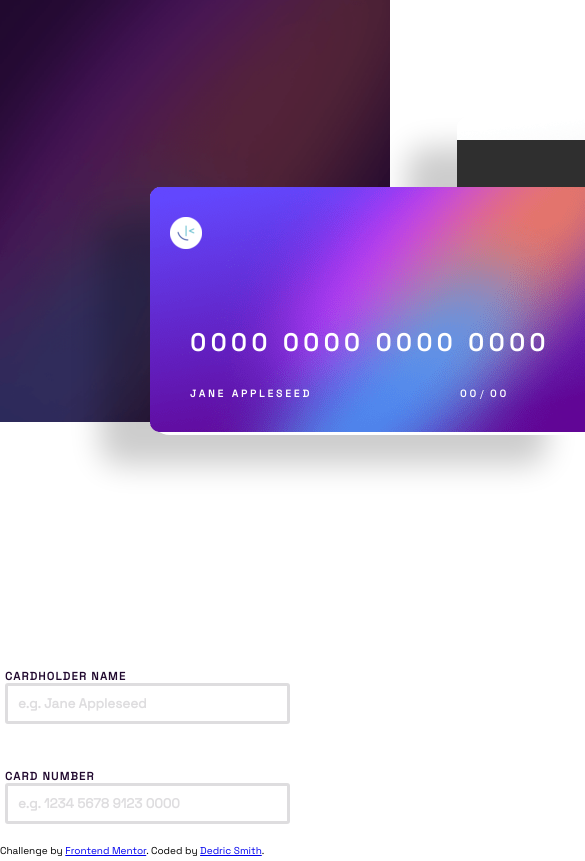
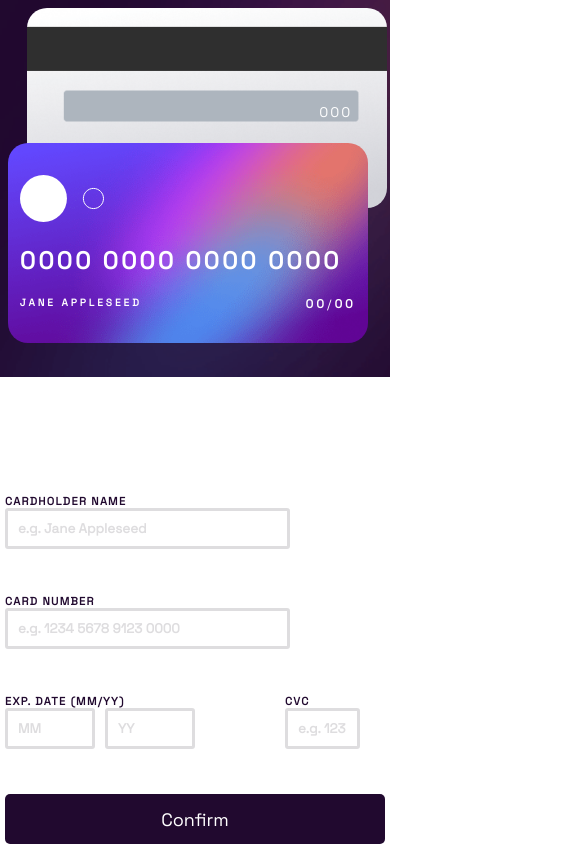
Before and after one commit to dedricsmith/interactiveCreditCardForm, a website built with Parcel: page index.html in a window 390 px wide. Shown: the top 861 px of the page, 585 px wide, since content can reach past the window. Built offline with nearby package versions, Linux system fonts and the light colour scheme.

Commit message:
CSS update

```diff
--- a/index.html
+++ b/index.html
@@ -25,19 +25,25 @@
     <main class="main">
       <aside class="col-1-side">
         <div class="card card__front">
-          <img src="./images/bg-card-front.png" alt="#" srcset="" />
           <div class="card__logo">
-            <img src="./images/favicon-32x32.png" alt="logo" />
+            <img src="./images/card-logo.svg" alt="logo" />
           </div>
-          <h1 class="card__number">0000 0000 0000 0000</h1>
+
+          <div class="card__number">
+            <h1>0000 0000 0000 0000</h1>
+          </div>
+
+          <div class="card__info">
+            <h4 class="card__holder">Jane Appleseed</h4>
+            <div class="card__expire">
               <h4 class="card__expire MM">00</h4>
-          <span class="card__expire divide">/</span>
+              <span>/</span>
               <h4 class="card__expire YY">00</h4>
-          <h4 class="card__holder">Jane Appleseed</h4>
+          </div>
+          </div>
         </div>
 
         <div class="card card__back">
-          <img src="./images/bg-card-back.png" alt="#" srcset="" />
           <div class="card__cvc">000</div>
         </div>
       </aside>
@@ -103,10 +109,8 @@
         <button id="form--btn-continue" class="btn confirm--btn" type="submit">
           Continue
         </button>
-      </aside>
-    </main>
 
-    <div class="attribution">
+        <!-- <div class="attribution">
           Challenge by
           <a
             href="https://www.frontendmentor.io?ref=challenge"
@@ -114,6 +118,8 @@
             >Frontend Mentor</a
           >. Coded by
           <a href="#">Dedric Smith</a>.
-		</div>
+        </div> -->
+      </aside>
+    </main>
   </body>
 </html>
--- a/script.js
+++ b/script.js
@@ -207,7 +207,6 @@ function clearForm() {
   cardMth.value = '';
   cardYr.value = '';
   cardCVC.value = '';
-  document.querySelector('.error--txt').innerText = '';
 }
 
 // Listeners
--- a/styles.css
+++ b/styles.css
@@ -28,7 +28,8 @@ body {
 }
 
 img {
-  position: relative;
+  position: inherit;
+  width: inherit;
 }
 
 input {
@@ -59,67 +60,72 @@ input::placeholder {
 /* Layout */
 .col-1-side {
   height: 100%;
-  flex: 0 0 40%;
-  background-image: url(./images/bg-main-mobile.png);
+  background-image: url(./images/bg-main-desktop.png);
   background-repeat: no-repeat;
   background-size: cover;
+  flex: 1 1 45%;
 }
 
 .col-2-main {
   height: 100%;
-  flex: 1;
+  flex: 1 2 55%;
 }
 
-/* Cards */
+/* Cards 44rem max*/
 
 .card {
-  position: relative;
+  width: clamp(36rem, 45rem, 52rem);
+  height: max(20rem, 25rem);
   color: var(--color-white);
-  box-shadow: -5rem 3rem 3rem rgba(0, 0, 0, 0.2);
+  padding: 1.2rem;
+  /* box-shadow: -5rem 3rem 3rem rgba(0, 0, 0, 0.2); */
   border-radius: 2rem;
-  flex: 0 1 45%;
+  letter-spacing: 0.3rem;
 }
 
 .card__front {
-  top: 4rem;
-  left: 5rem;
+  background-image: url('./images/bg-card-front.png');
+  background-size: cover;
+  top: 11%;
+  left: 5%;
+  z-index: 1;
+  display: flex;
+  flex-direction: column;
+  justify-content: space-evenly;
+  align-items: start;
+  position: absolute;
 }
 
 .card__back {
-  top: 5rem;
-  left: 10rem;
+  background-image: url('./images/bg-card-back.png');
+  background-size: cover;
+  position: absolute;
+  top: 49%;
+  left: 11%;
 }
 
-.card__logo {
-  position: absolute;
-  top: 3rem;
-  left: 2rem;
+.card__info {
+  display: flex;
+  justify-content: space-between;
+  width: 100%;
 }
 
 .card__number {
-  position: absolute;
-  top: 14rem;
-  left: 4rem;
   font-weight: bold;
-  font-size: 2.4rem;
-  letter-spacing: 5px;
+  font-size: clamp(1.6rem, 1.8rem, 2rem);
 }
 
 .card__holder {
-  position: absolute;
   text-transform: uppercase;
   top: 20rem;
   left: 4rem;
   font-size: 1rem;
-  letter-spacing: 3px;
 }
 
 .card__expire {
-  position: absolute;
   top: 20rem;
   left: 35rem;
-  font-size: 1rem;
-  letter-spacing: 3px;
+  display: flex;
 }
 
 .MM {
@@ -137,8 +143,8 @@ input::placeholder {
   left: 34rem;
 }
 .card__cvc {
-  position: absolute;
-  top: 11.3rem;
+  position: relative;
+  top: 10.3rem;
   left: 36rem;
   font-size: 1.4rem;
   letter-spacing: 2px;
@@ -158,9 +164,8 @@ form {
 
   grid-row-gap: 8rem;
   grid-column-gap: 9rem;
-
-  min-height: 100vh;
   place-content: center;
+  margin-top: 30%;
 }
 
 .cardholder {
@@ -229,7 +234,7 @@ form {
 
 /* Conformation page */
 .form--submit {
-  min-height: 100vh;
+  margin-top: 30%;
   display: flex;
   flex-direction: column;
   align-items: center;
@@ -259,85 +264,67 @@ form {
   display: none;
 }
 
-@media (max-width: 375px) {
-}
-
-@media (max-width: 850px) {
-  .card__front {
-    top: 10%;
-    left: 10%;
-    z-index: 4;
-  }
-
-  .card__back {
-    top: 3%;
-    left: 30%;
-  }
-}
-
-@media (max-width: 1060px) {
+@media screen and (max-width: 1020px) {
   .main {
-    width: 100vw;
-    height: 100vh;
     display: flex;
     flex-direction: column;
   }
 
   .col-1-side {
-    display: flex;
-    place-items: center;
-    height: 100%;
-    flex: 0 0 50%;
-    background-image: url(./images/bg-main-desktop.png);
-  }
-
-  .col-2-main {
-    height: 100%;
-    flex: 0 1;
+    background-image: url(./images/bg-main-mobile.png);
   }
 
   .card {
-    color: var(--color-white);
-    box-shadow: -5rem 3rem 3rem rgba(0, 0, 0, 0.2);
-    border-radius: 2rem;
-    flex: 0 1 45%;
+    font-size: 1.2rem;
   }
 
   .card__front {
-    top: 10rem;
-    left: 15rem;
-    z-index: 4;
+    top: 7%;
+    left: 10%;
   }
 
   .card__back {
-    top: 3rem;
-    left: 1rem;
+    top: 3%;
+    left: 37%;
   }
 }
 
-@media (min-width: 1440px) {
+@media screen and (max-width: 600px) {
   .card {
-    position: relative;
-    color: var(--color-white);
-    box-shadow: 1rem 1rem 3rem rgba(0, 0, 0, 0.2);
-    border-radius: 2rem;
-    flex: 0 1 45%;
-  }
-  .col-1-side {
-    height: 100%;
-    flex: 0 0 40%;
-    background-image: url(./images/bg-main-desktop.png);
+    letter-spacing: 0.3rem;
   }
 
   .card__front {
-    position: absolute;
-    top: 12rem;
-    left: 5rem;
+    top: 7%;
+    left: 4%;
   }
 
   .card__back {
-    position: absolute;
-    top: 40rem;
-    left: 10rem;
+    top: 3%;
+    left: 21%;
   }
-} ;
+}
+
+@media screen and (max-width: 450px) {
+  .card {
+    width: 36rem;
+    height: 20rem;
+  }
+  .card__front {
+    top: 17%;
+    left: 2%;
+  }
+  .card__number {
+    font-size: 1.6rem;
+  }
+
+  .card__back {
+    top: 1%;
+    left: 7%;
+  }
+
+  .card__cvc {
+    top: 8.3rem;
+    left: 28rem;
+  }
+}
```
Also changed, not shown: package.json (+7 -3 lines), ._index.html (added), 2 other files. Lines whose indentation alone changed are shown as unchanged.
